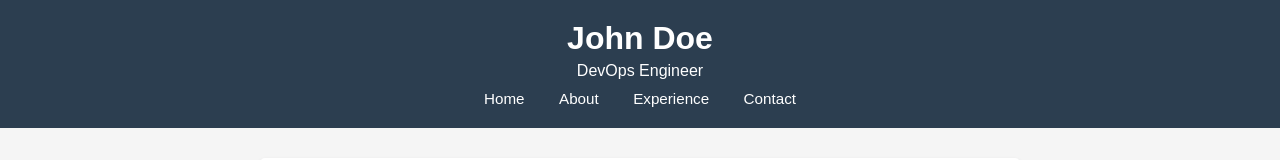
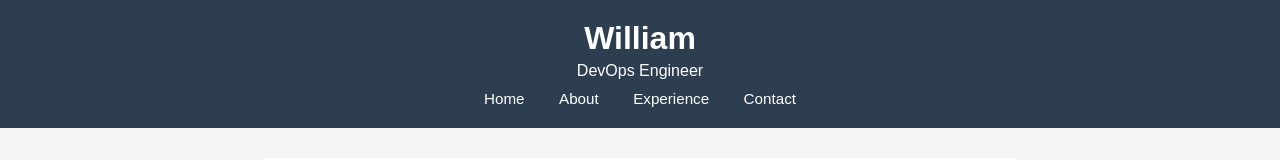
Before and after one commit to Williamdev-25/Deployment-to-EC2-using-0IDC, a plain HTML site: page index.html in a window 1280 px wide. Shown: the top 160 px of the page. Drawn offline with Linux system fonts and the light colour scheme.

Commit message:
changed name

```diff
--- a/index.html
+++ b/index.html
@@ -8,7 +8,7 @@
 </head>
 <body>
   <header>
-    <h1>John Doe</h1>
+    <h1>William</h1>
     <p>DevOps Engineer</p>
     <nav>
       <a href="index.html">Home</a>
```
